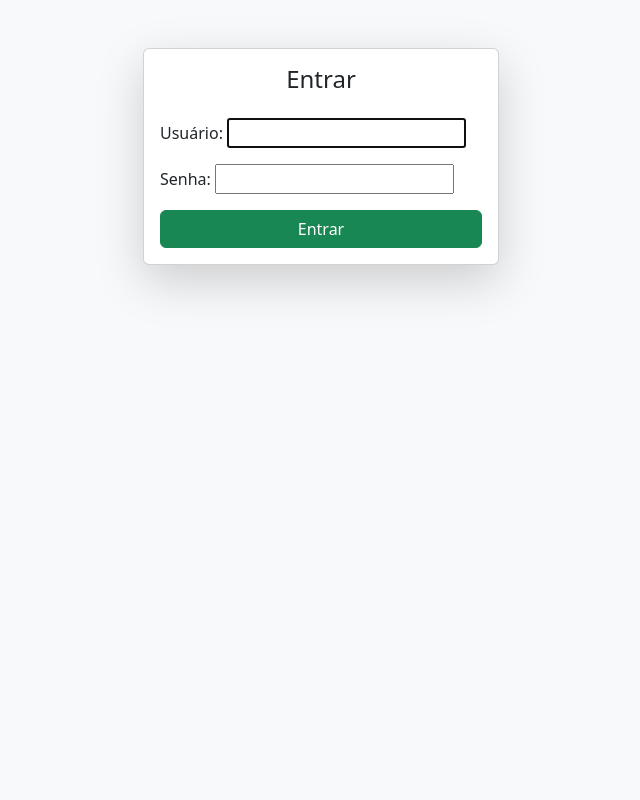
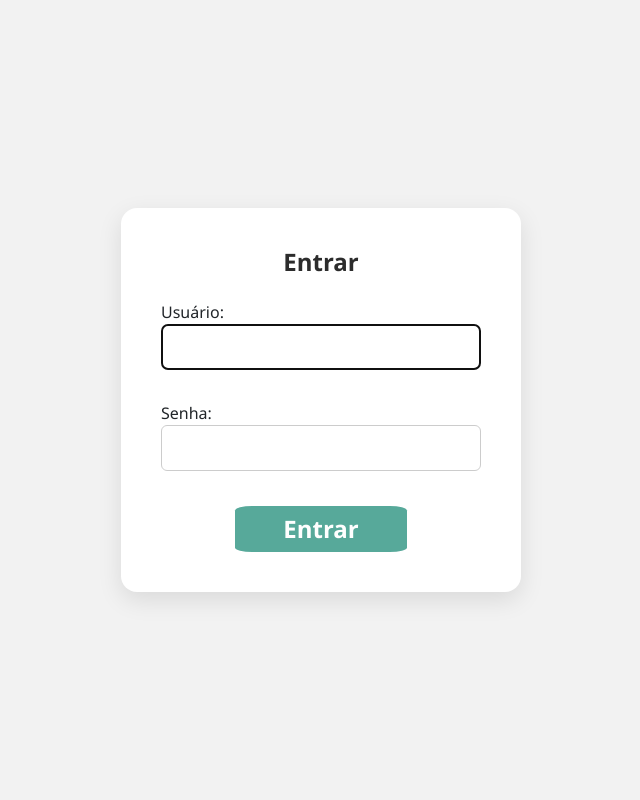
Before and after one commit to SenhoraPython/projetoJosif, a Django app: page /login/ in a window 1280 px wide. Shown: the whole page, without its empty margins (319-959 px from the left). Run offline with Django 5.2, Linux system fonts and the light colour scheme; some libraries are stand-ins or nearby versions.

Commit message:
Mensagem do commit explicando a mudança

```diff
--- a/app/templates/login.html
+++ b/app/templates/login.html
@@ -4,25 +4,73 @@
 <head>
   <meta charset="UTF-8">
   <title>Login</title>
+  <meta name="viewport" content="width=device-width, initial-scale=1">
   <link rel="stylesheet" href="{% static 'css/bootstrap.min.css' %}">
+  <style>
+    body {
+      background-color: #f2f2f2;
+      font-family: 'Segoe UI', Tahoma, Geneva, Verdana, sans-serif;
+      display: flex;
+      justify-content: center;
+      align-items: center;
+      height: 100vh;
+    }
+
+    .login-box {
+      background-color: white;
+      border-radius: 16px;
+      box-shadow: 0 8px 24px rgba(0, 0, 0, 0.1);
+      padding: 40px;
+      width: 100%;
+      max-width: 400px;
+    }
+
+    .login-box h4 {
+      text-align: center;
+      font-weight: bold;
+      color: #2c2c2c;
+      margin-bottom: 24px;
+    }
+
+    .btn-login {
+      background-color: #57a99a;
+      color: white;
+      border: none;
+      font-weight: bold;
+      font-size: 1.5rem;
+      border-radius: 10%;
+      padding: 5px;
+      display: block;
+      margin: 20px auto 0 auto;
+
+    }
+
+    .btn-login:hover {
+      background-color: #449b8d;
+    }
+
+    input[type="text"],
+    input[type="password"],
+    input[type="email"],
+    select,
+    textarea {
+      border-radius: 6px;
+      padding: 10px;
+      border: 1px solid #ccc;
+      width: 100%;
+      margin-bottom: 15px;
+    }
+  </style>
 </head>
-<body class="bg-light">
+<body>
 
-<div class="container mt-5">
-  <div class="row justify-content-center">
-    <div class="col-md-4">
-      <div class="card shadow-lg">
-        <div class="card-body">
-          <h4 class="card-title text-center mb-4">Entrar</h4>
-          <form method="post">
-            {% csrf_token %}
-            {{ form.as_p }}
-            <button type="submit" class="btn btn-success w-100">Entrar</button>
-          </form>
-        </div>
-      </div>
-    </div>
-  </div>
+<div class="login-box">
+  <h4>Entrar</h4>
+  <form method="post">
+    {% csrf_token %}
+    {{ form.as_p }}
+    <button type="submit" class="btn btn-login px-5 d-block mx-auto">Entrar</button>
+  </form>
 </div>
 
 <script src="{% static 'js/bootstrap.bundle.min.js' %}"></script>
--- a/config/urls.py
+++ b/config/urls.py
@@ -19,9 +19,15 @@ from django.urls import  include,path
 from app.views import *
 from django.contrib.auth.views import LoginView, LogoutView
 
+
 urlpatterns = [
     path('', index, name='index'),
     path('admin/', admin.site.urls),
+    path('login/', LoginView.as_view(template_name='login.html'), name='login'),
+    path('logout/', LogoutView.as_view(next_page='/'), name='logout'),
+    path('registrar/', RegistroView.as_view(), name='registro'),
+
+
     path('pessoas/', PessoaListView.as_view(), name='pessoa-list'),
     path('pessoas/novo/', PessoaCreateView.as_view(), name='pessoa-create'),
     path('pessoas/<int:pk>/editar/', PessoaUpdateView.as_view(), name='pessoa-update'),
@@ -39,7 +45,5 @@ urlpatterns = [
 
     path('comentarios/', ComentarioListView.as_view(), name='comentario-list'),
     path('comentarios/novo/', ComentarioCreateView.as_view(), name='comentario-create'),
-    path('login/', LoginView.as_view(template_name='login.html'), name='login'),
-    path('logout/', LogoutView.as_view(next_page='index.html'), name='logout'),
-    path('registrar/', RegistroView.as_view(), name='registro'),
+
 ]
```
Also changed, not shown: app/forms.py (+7 -6 lines), app/models.py (+1 -7 lines), app/templates/index.html (+189 -6 lines), app/views.py (+5 -5 lines), config/settings.py (+14 -13 lines), app/migrations/0002_alter_pessoa_options_alter_pessoa_cpf.py (added).
